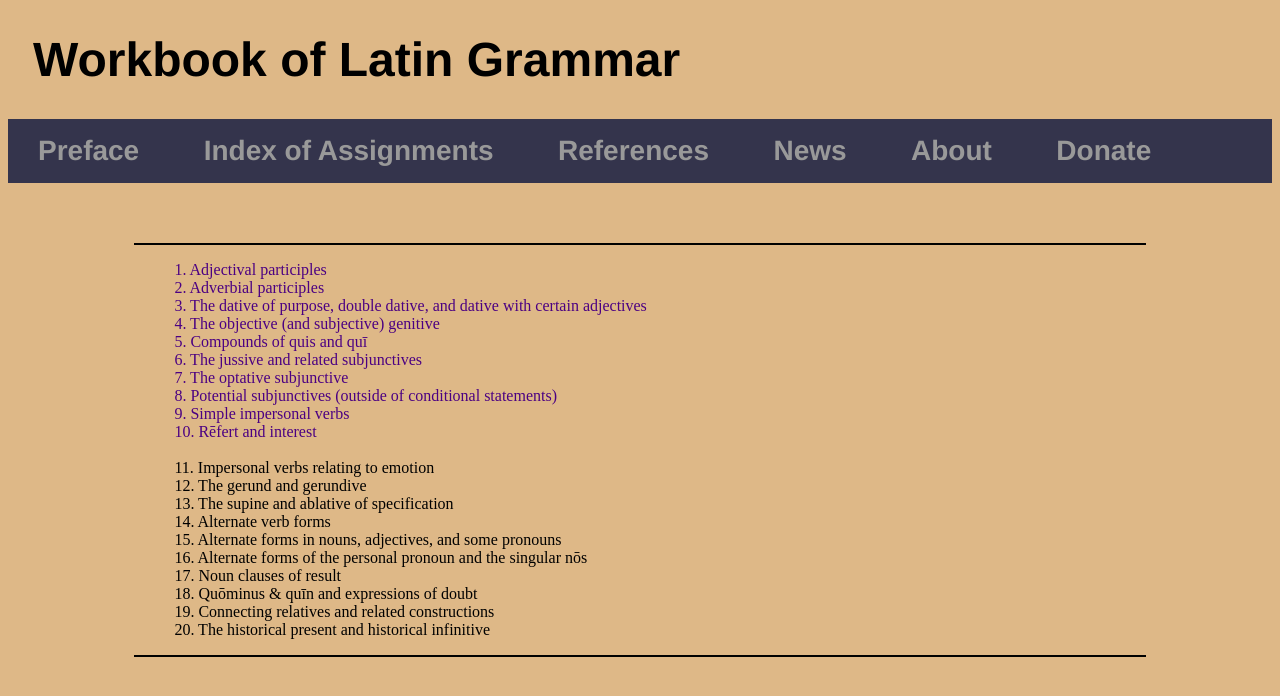
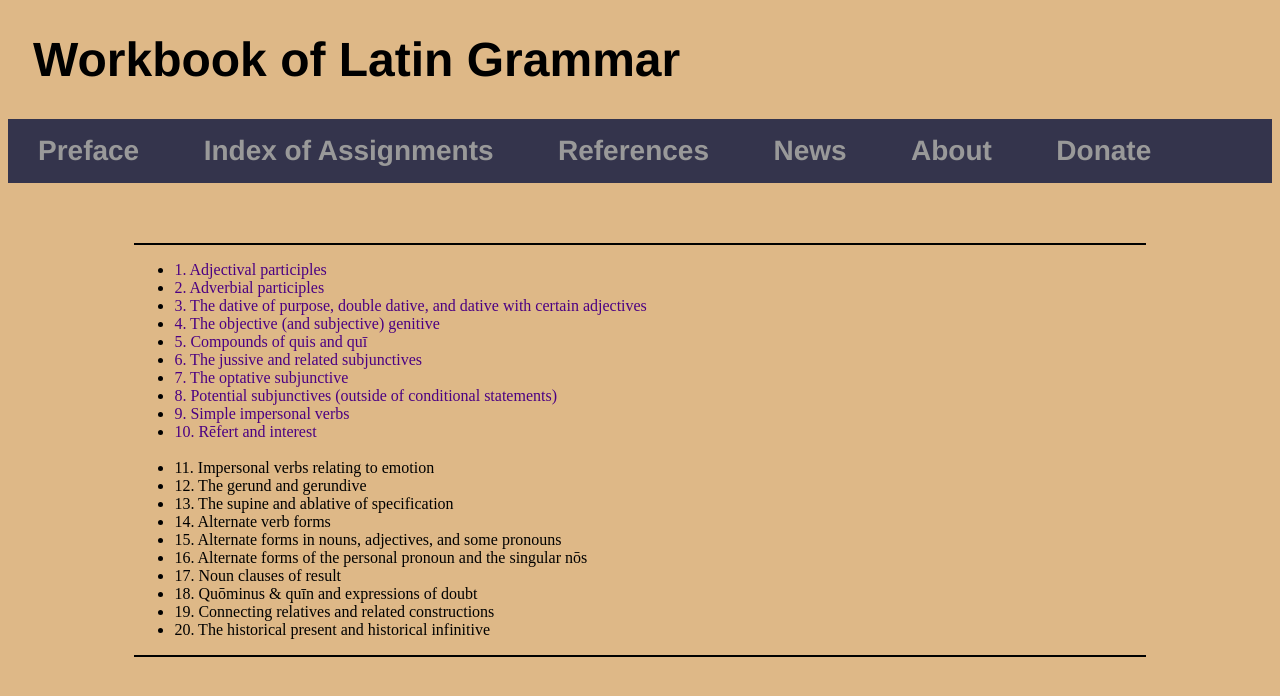
Before and after one commit to AlanCFleming82/AlanCFleming82.github.io, a Jekyll site: the page built from Assignments.html, in a window 1280 px wide. Shown: the top 696 px of the page. Built offline with Jekyll 4.4.1, drawn with Linux system fonts in a browser that asks for light colours.

Commit message:
Update Assignments.html

```diff
--- a/Assignments.html
+++ b/Assignments.html
@@ -3,7 +3,7 @@ layout: default
 title: Index of Assignments
 ---
 	<div id="main">
-	<ul class="index">
+	<ul class="assignments">
 
 <li><a href="/Assignments/1_Adjectival_participle.html">1. Adjectival participles</a></li>
 <li><a href="/Assignments/2_Adverbial_participle.html">2. Adverbial participles</a></li>
```
